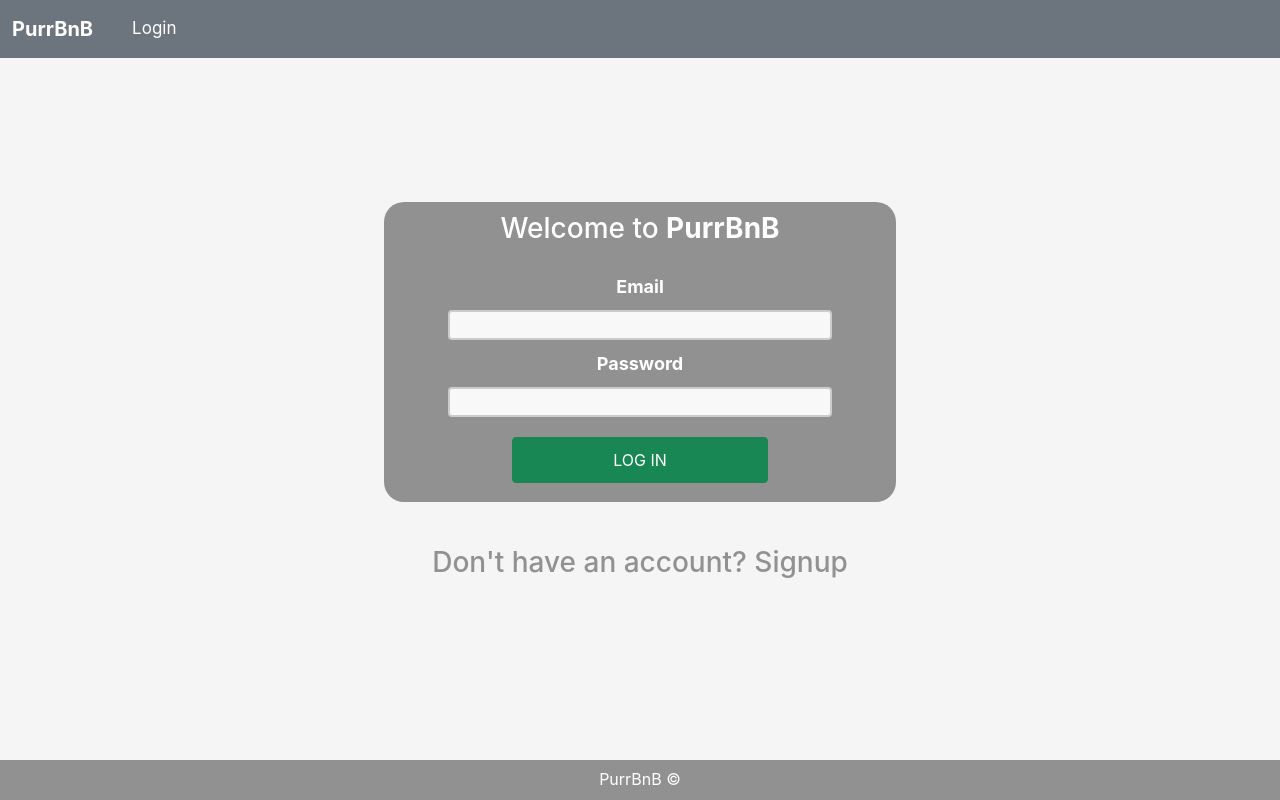
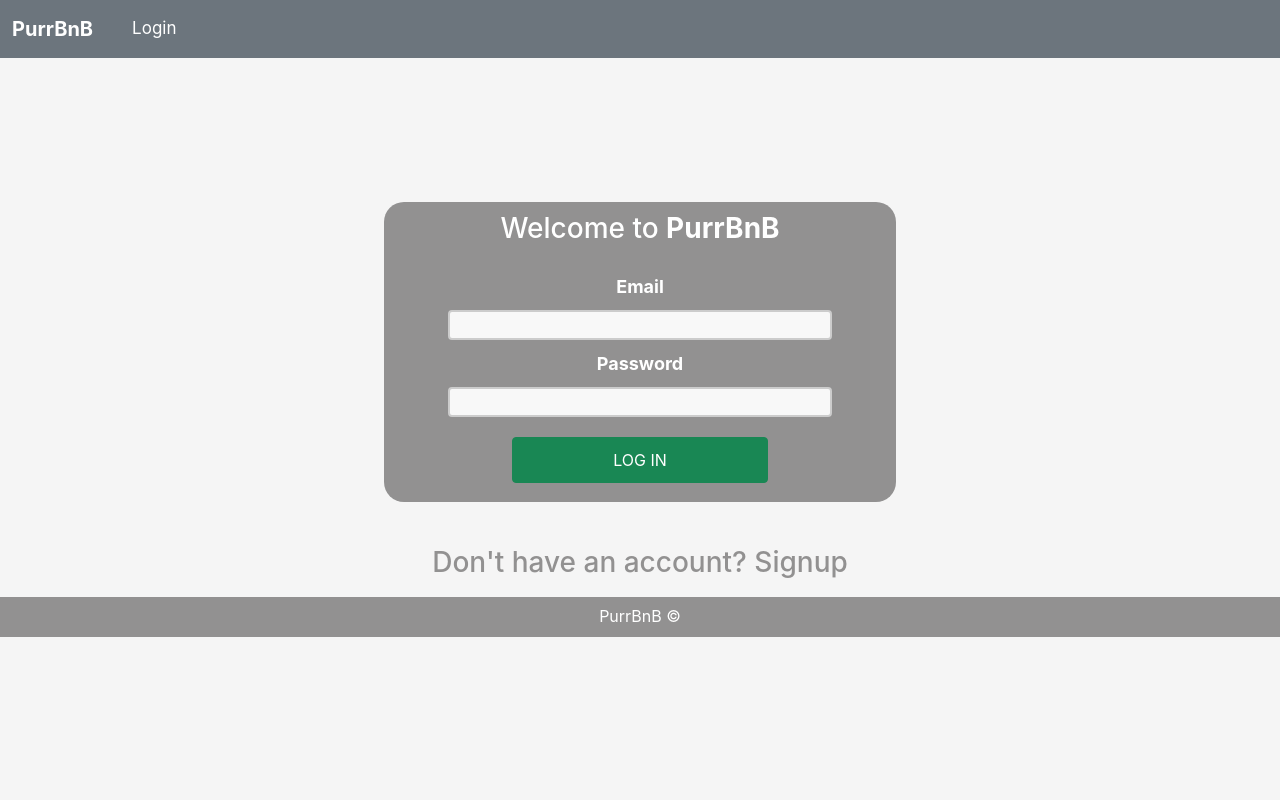
Before and after one commit to Bereket-U/purrbnb, a React (Create React App) app: page / in a window 1280 px wide. Built offline with nearby package versions, Linux system fonts and the light colour scheme; no server answers.

Commit message:
footer added

```diff
--- a/src/App.css
+++ b/src/App.css
@@ -2,12 +2,16 @@
   text-align: center;
   background-color: whitesmoke;
   height: 100vh;
+
+  margin: 0 auto;
 
 }
 
 html {
   background-color: whitesmoke;
   height: 100vh;
+
+  margin: 0 auto;
 }
 
 .App-logo {
@@ -182,7 +186,7 @@ html {
 footer {
   background-color: rgb(146, 145, 145);
   color: white;
-  position: fixed;
+  bottom: -120;
   width: 100%;
   left: 0;
   bottom: 0;
--- a/src/pages/HomePage/HomePage.css
+++ b/src/pages/HomePage/HomePage.css
@@ -2,6 +2,7 @@
     display: flex;
     flex-direction: row;
     padding: 30px;
+    margin: 0 auto;
 
 }
 
```
